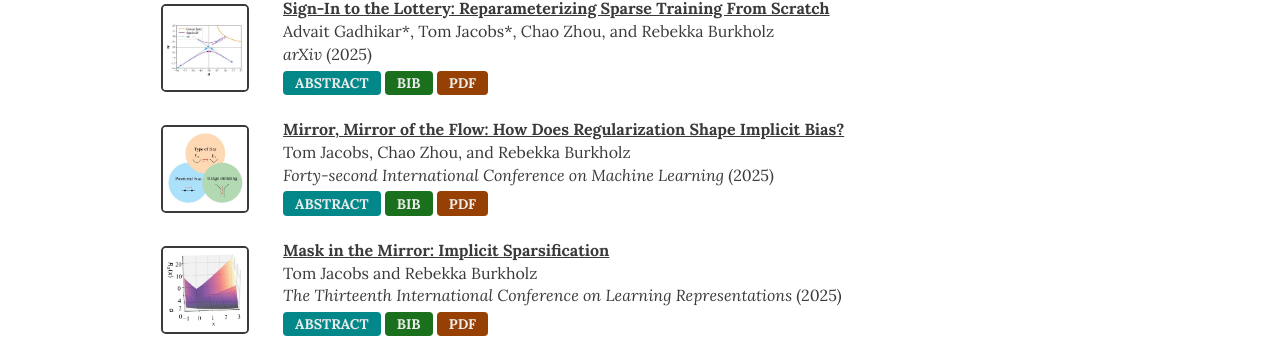
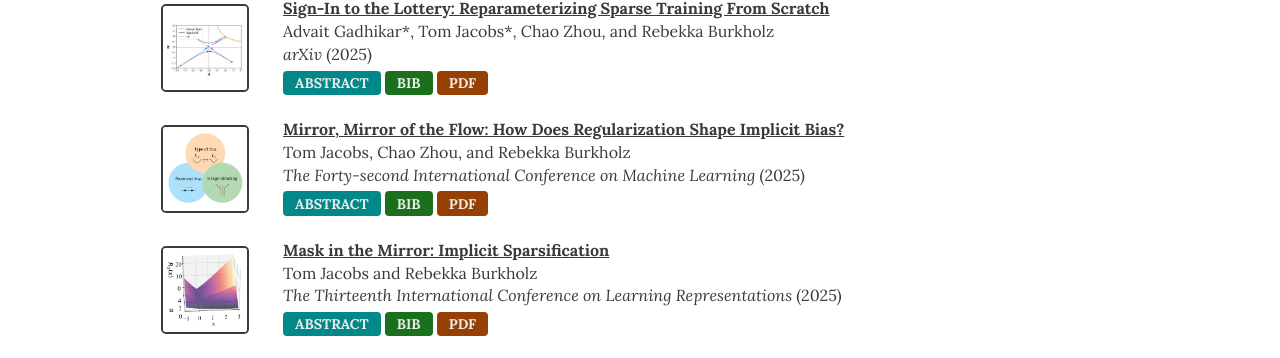
Before and after one commit to TomJacobs05/tomjacobs05.github.io, a Jekyll site: the page built from _pages/publications.md, in a window 1280 px wide. Shown: the part 165-523 px from the top of the page. Built offline with Jekyll 4.4.1, drawn with Linux system fonts in a browser that asks for light colours; nearby versions of some CDN libraries; a style sheet for code colours, icons or effects is not loaded.

Commit message:
Update publications.yml

```diff
--- a/_data/publications.yml
+++ b/_data/publications.yml
@@ -15,7 +15,7 @@
     }
 
 - title: "Mirror, Mirror of the Flow: How Does Regularization Shape Implicit Bias?"
-  venue: Forty-second International Conference on Machine Learning
+  venue: The Forty-second International Conference on Machine Learning
   year: 2025
   authors: Tom Jacobs, Chao Zhou, and Rebekka Burkholz
   url: https://arxiv.org/abs/2504.12883
```
